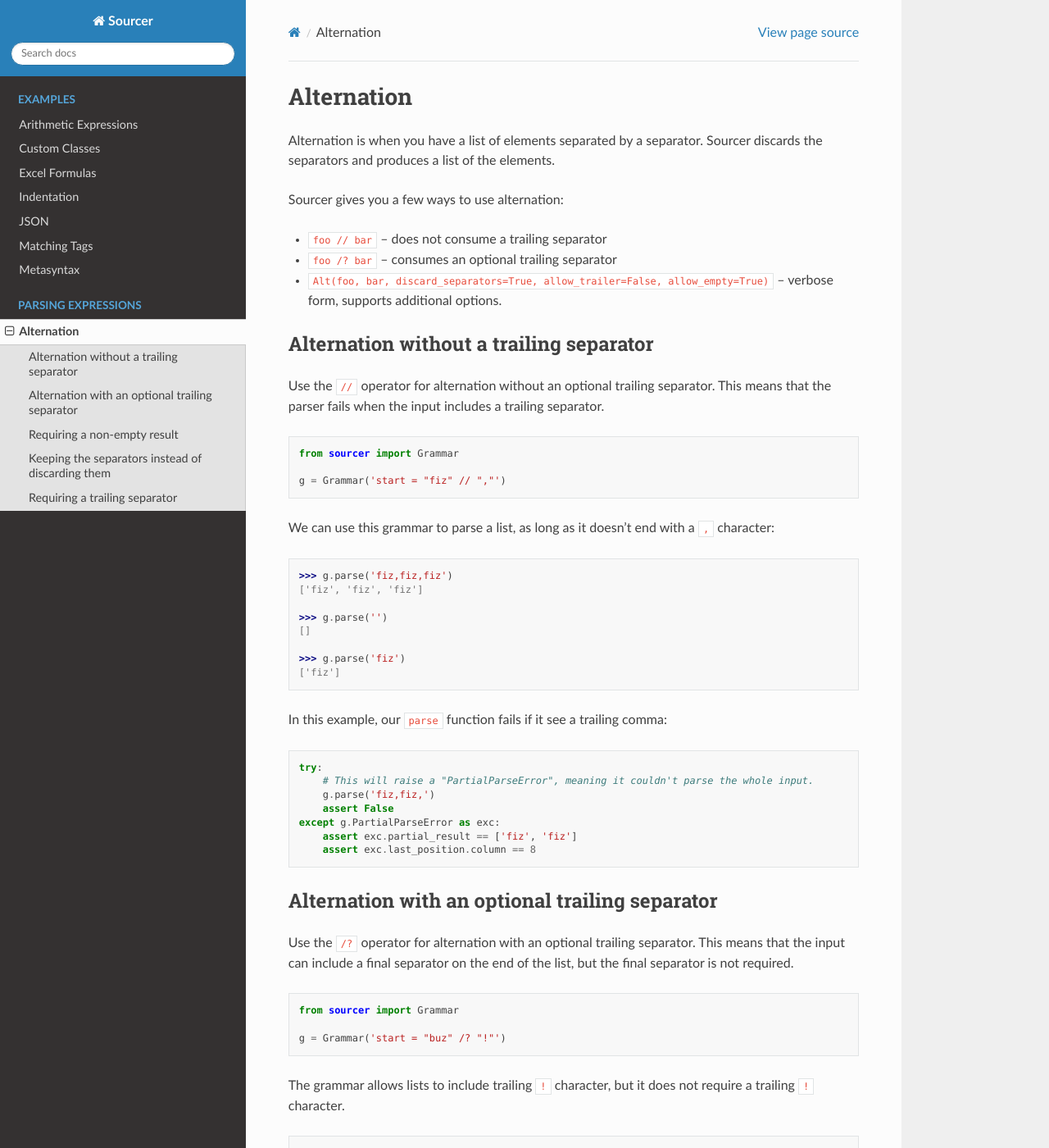
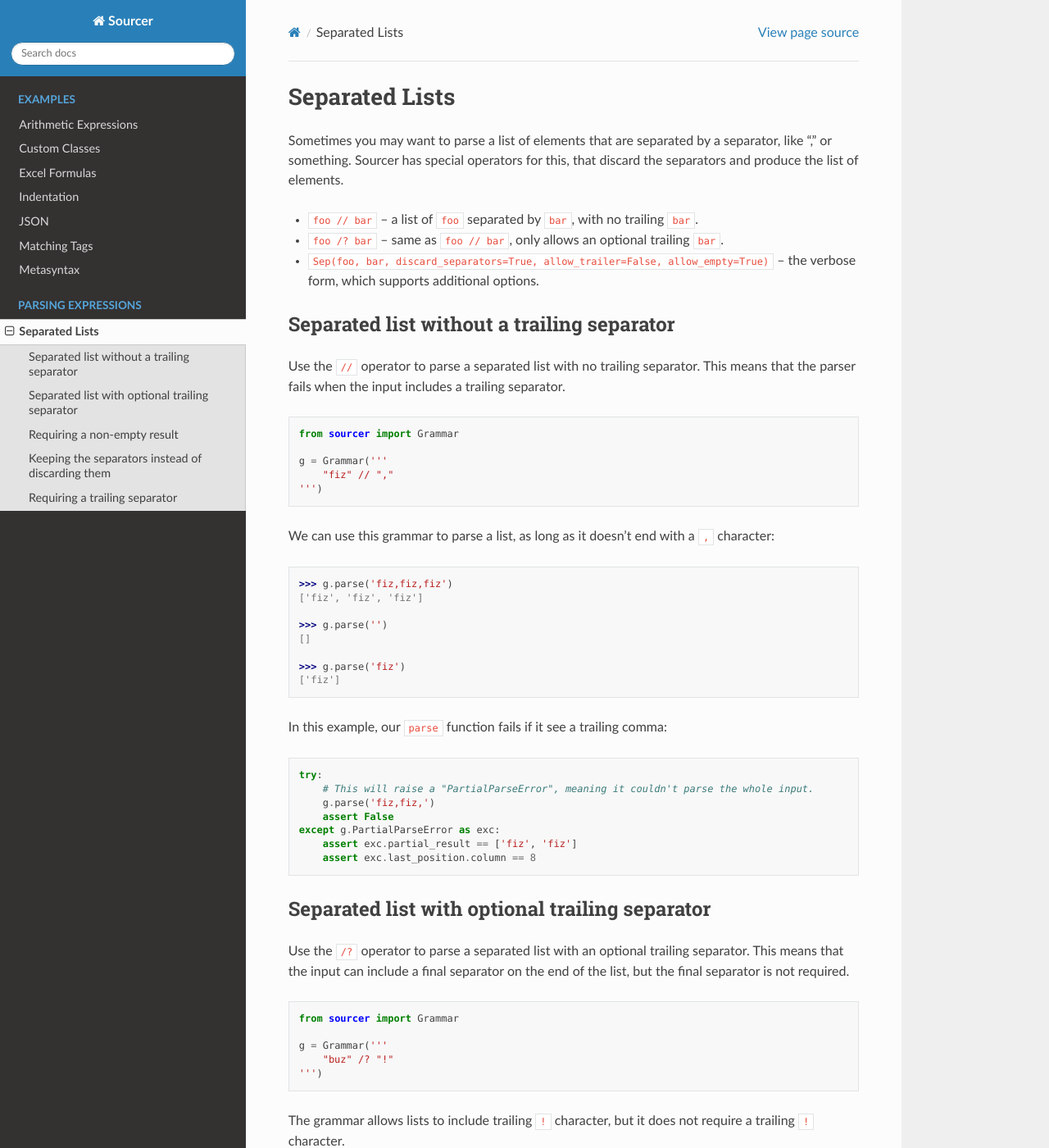
Before and after one commit to jvs/sourcer, a Sphinx documentation site: the page built from docs/expressions/separated_list.md, in a window 1280 px wide and 1400 px high. Shown: the whole window at 82% size. Built offline with Sphinx 7.4.7 and the Read the Docs theme 2.0.0, drawn with Linux system fonts in a browser that asks for light colours; some of the changed text lies outside the part shown.

Commit message:
Rename class, fiddle with metasyntax.

````diff
--- a/docs/expressions/alternation.md
+++ b/docs/expressions/separated_list.md
@@ -1,26 +1,28 @@
-# Alternation
+# Separated Lists
 
-Alternation is when you have a list of elements separated by a separator.
-Sourcer discards the separators and produces a list of the elements.
+Sometimes you may want to parse a list of elements that are separated by a
+separator, like "," or something.
+Sourcer has special operators for this, that discard the separators and produce
+the list of elements.
 
-Sourcer gives you a few ways to use alternation:
-
-* `foo // bar` -- does not consume a trailing separator
-* `foo /? bar` -- consumes an optional trailing separator
-* ``Alt(foo, bar, discard_separators=True, allow_trailer=False, allow_empty=True)``
-  -- verbose form, supports additional options.
+* `foo // bar` -- a list of `foo` separated by `bar`, with no trailing `bar`.
+* `foo /? bar` -- same as `foo // bar`, only allows an optional trailing `bar`.
+* ``Sep(foo, bar, discard_separators=True, allow_trailer=False, allow_empty=True)``
+  -- the verbose form, which supports additional options.
 
 
-## Alternation without a trailing separator
+## Separated list without a trailing separator
 
-Use the `//` operator for alternation without an optional trailing separator.
-This means that the parser fails when the input includes a trailing separator.
+Use the `//` operator to parse a separated list with no trailing separator. This
+means that the parser fails when the input includes a trailing separator.
 
 <!-- SETUP -->
 ```python
 from sourcer import Grammar
 
-g = Grammar('start = "fiz" // ","')
+g = Grammar('''
+    "fiz" // ","
+''')
 ```
 
 We can use this grammar to parse a list, as long as it doesn't end with a `,`
@@ -52,17 +54,19 @@ except g.PartialParseError as exc:
 ```
 
 
-## Alternation with an optional trailing separator
+## Separated list with optional trailing separator
 
-Use the `/?` operator for alternation with an optional trailing separator.
-This means that the input can include a final separator on the end of the list,
-but the final separator is not required.
+Use the `/?` operator to parse a separated list with an optional trailing
+separator. This means that the input can include a final separator on the end of
+the list, but the final separator is not required.
 
 <!-- SETUP -->
 ```python
 from sourcer import Grammar
 
-g = Grammar('start = "buz" /? "!"')
+g = Grammar('''
+    "buz" /? "!"
+''')
 ```
 
 The grammar allows lists to include trailing `!` character, but it does not
@@ -90,7 +94,9 @@ require the list to be non-empty, then you can use the verbose form:
 ```python
 from sourcer import Grammar
 
-g = Grammar('start = Alt("bif", "$", allow_empty=False)')
+g = Grammar('''
+    Sep("bif", "$", allow_empty=False)
+''')
 ```
 
 In this example, we can parse a non-empty list, of course:
@@ -116,13 +122,15 @@ except g.ParseError:
 ## Keeping the separators instead of discarding them
 
 By default, the `//` and `/?` operators discard the separators.
-If you want to keep the separators, you can use the `Alt` constructor:
+If you want to keep the separators, you can use the `Sep` constructor:
 
 <!-- SETUP -->
 ```python
 from sourcer import Grammar
 
-g = Grammar('start = Alt("zim" | "zam", ";" | "-", discard_separators=False)')
+g = Grammar('''
+    Sep("zim" | "zam", ";" | "-", discard_separators=False)
+''')
 ```
 
 When we parse a list, the result will include the `;` and `-` characters:
@@ -141,7 +149,7 @@ a string. Here's a more complex example:
 from sourcer import Grammar
 
 g = Grammar(r'''
-    start = Alt(Statement, Separator, discard_separators=False, allow_trailer=True)
+    start = Sep(Statement, Separator, discard_separators=False, allow_trailer=True)
 
     Statement = [Command, Location] |> `tuple`
 
@@ -183,7 +191,9 @@ a list of pairs of `foo` and `bar`, discarding each `bar`."
 ```python
 from sourcer import Grammar
 
-g = Grammar('start = ("zim" << ".")*')
+g = Grammar('''
+    ("zim" << ".")*
+''')
 ```
 
 <!-- CONSOLE -->
--- a/metasyntax.txt
+++ b/metasyntax.txt
@@ -120,4 +120,7 @@ class Repeat {
 
 RepeatArg = PythonExpression | Ref
 
-start = Skip(Newline) >> (Stmt /? Sep)
+ManyStmts = Sep(Stmt, Sep, allow_trailer=True, allow_empty=False)
+SingleExpr = Expr << Opt(Sep)
+
+start = Skip(Newline) >> (ManyStmts | SingleExpr)
````
Also changed, not shown: README.md (+9 -46 lines), docs/examples/metasyntax.md (+4 -1 lines), 3 other files.
